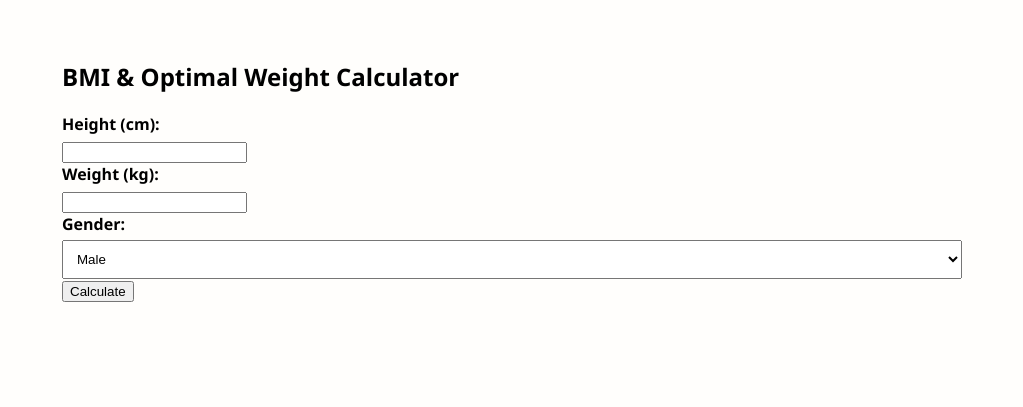
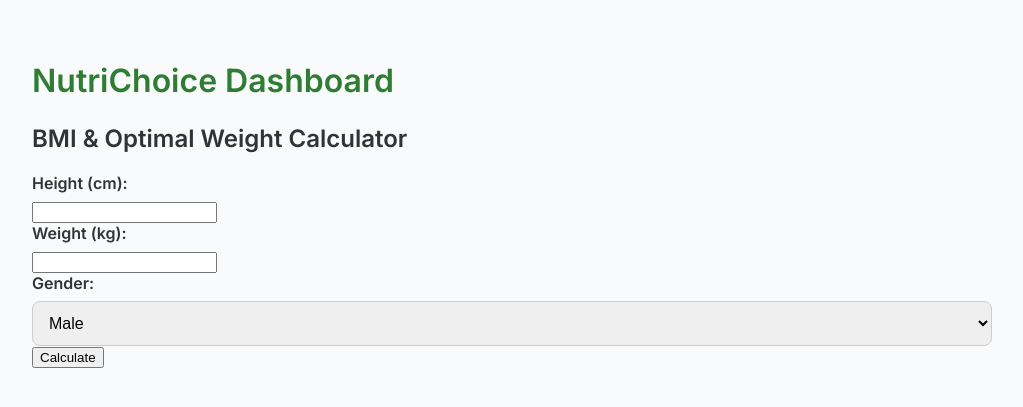
Before and after one commit to Abhigna0542/NutriChoice-Advisor-App, a Django app: page / in a window 1280 px wide. Shown: the top 407 px of the page, without its empty margins (128-1151 px from the left). Run offline with Django 5.2, Linux system fonts and the light colour scheme; parts of the project's set-up code (start-up, migrations or seed data) failed here and were passed over.

Commit message:
Update base.html

```diff
--- a/NutriChoice/templates/NutriChoice/base.html
+++ b/NutriChoice/templates/NutriChoice/base.html
@@ -3,24 +3,109 @@
 <head>
     <meta charset="UTF-8">
     <title>NutriChoice</title>
+    <link href="https://fonts.googleapis.com/css2?family=Inter:wght@400;600&display=swap" rel="stylesheet">
     <style>
+        :root {
+            --primary-color: #2E7D32;
+            --secondary-color: #E8F5E9;
+            --background-color: #F9FAFB;
+            --text-color: #333;
+            --card-bg: #ffffff;
+            --border-radius: 12px;
+            --shadow: 0 4px 12px rgba(0, 0, 0, 0.05);
+        }
+
         body {
-            font-family: 'Segoe UI', sans-serif;
+            font-family: 'Inter', sans-serif;
+            margin: 0;
+            background-color: var(--background-color);
+            color: var(--text-color);
+            padding: 40px;
+        }
+
+        .container {
+            max-width: 960px;
             margin: 0 auto;
-            max-width: 900px;
-            padding: 40px;
-            background-color: #fffefc;
         }
-        .form-section { background: #f5f5f5; padding: 20px; border-radius: 10px; }
-        .form-group { margin-bottom: 20px; }
-        label { display: block; font-weight: bold; margin-bottom: 5px; }
-        textarea, select, input[type="text"] { width: 100%; padding: 10px; }
-        .recipe-box { background: #e3f2fd; padding: 20px; border-radius: 10px; margin-bottom: 20px; }
-        table { width: 100%; border-collapse: collapse; margin-top: 20px; }
-        th, td { padding: 10px; border: 1px solid #ccc; text-align: center; }
+
+        h1 {
+            color: var(--primary-color);
+            font-size: 2rem;
+            margin-bottom: 1.5rem;
+        }
+
+        .form-section {
+            background: var(--card-bg);
+            padding: 24px;
+            border-radius: var(--border-radius);
+            box-shadow: var(--shadow);
+            margin-bottom: 32px;
+        }
+
+        .form-group {
+            margin-bottom: 20px;
+        }
+
+        label {
+            display: block;
+            font-weight: 600;
+            margin-bottom: 8px;
+        }
+
+        textarea,
+        select,
+        input[type="text"] {
+            width: 100%;
+            padding: 12px;
+            border: 1px solid #ccc;
+            border-radius: 8px;
+            font-size: 1rem;
+        }
+
+        .recipe-box {
+            background: var(--secondary-color);
+            padding: 24px;
+            border-radius: var(--border-radius);
+            box-shadow: var(--shadow);
+            margin-bottom: 24px;
+        }
+
+        table {
+            width: 100%;
+            border-collapse: collapse;
+            margin-top: 20px;
+            background: var(--card-bg);
+            box-shadow: var(--shadow);
+            border-radius: var(--border-radius);
+            overflow: hidden;
+        }
+
+        th, td {
+            padding: 14px 12px;
+            border-bottom: 1px solid #e0e0e0;
+            text-align: left;
+        }
+
+        th {
+            background-color: #f1f8e9;
+            font-weight: 600;
+        }
+
+        tr:last-child td {
+            border-bottom: none;
+        }
+
+        @media (max-width: 600px) {
+            body {
+                padding: 20px;
+            }
+        }
     </style>
 </head>
 <body>
-    {% block content %}{% endblock %}
+    <div class="container">
+        <h1>NutriChoice Dashboard</h1>
+        {% block content %}{% endblock %}
+    </div>
 </body>
 </html>
```
